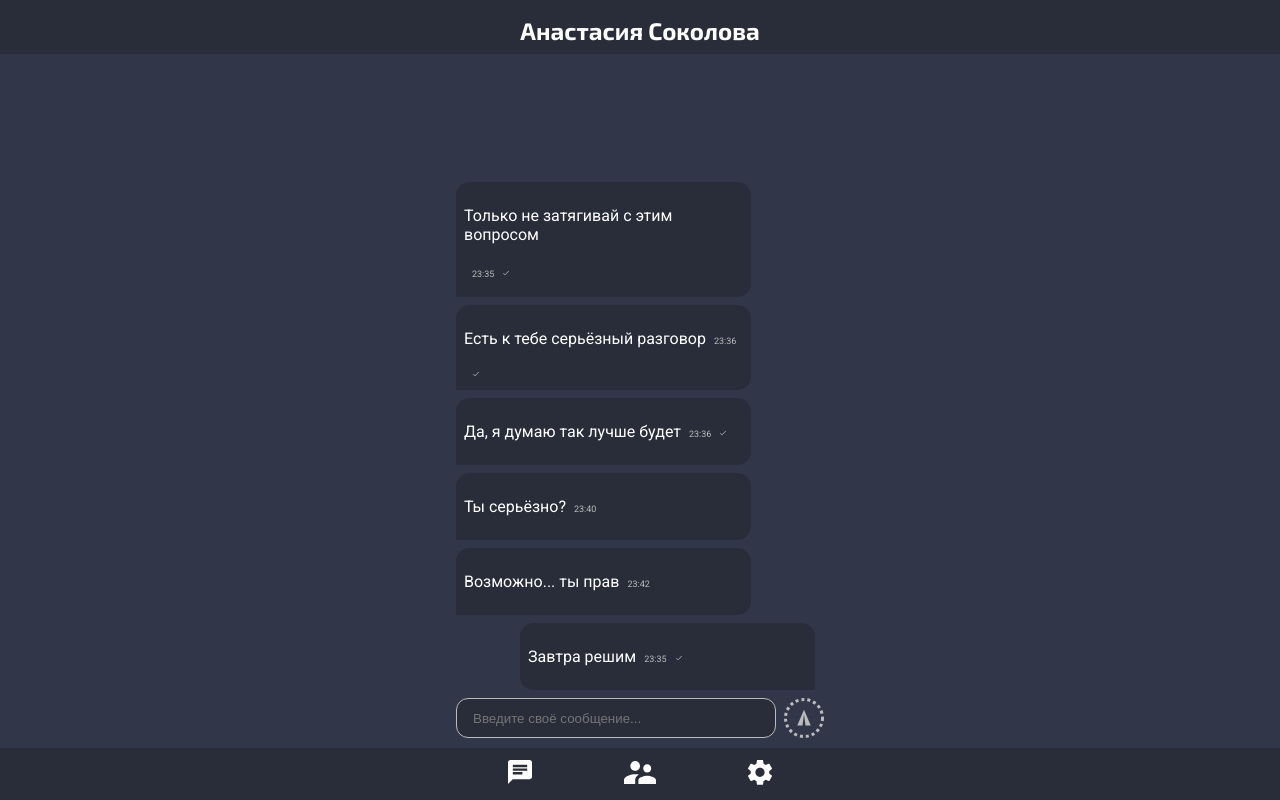
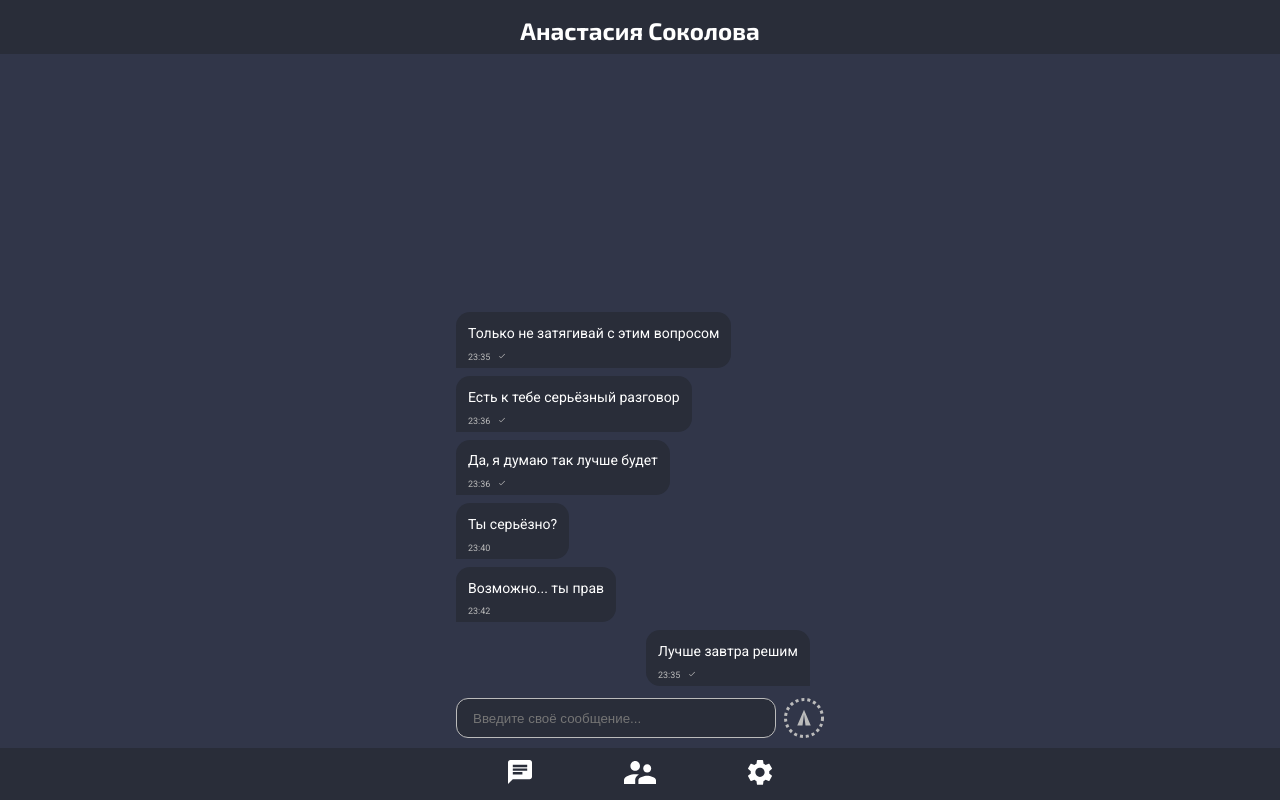
Before and after one commit to NSmolyakov/Impulse, a React app: page /messager in a window 1280 px wide. Built offline with nearby package versions, Linux system fonts and the light colour scheme.

Commit message:
fix Dialog and Messager styles

```diff
--- a/src/app/components/MainContainer/Dialog/Dialog.css
+++ b/src/app/components/MainContainer/Dialog/Dialog.css
@@ -15,11 +15,12 @@
     position: absolute;
     top: 0;
     left: 80px;
+    line-height: 0px;
 }
 
 .Dialog .Discription {
     position: absolute;
-    top: 28px;
+    top: 20px;
     left: 80px;
 }
 
--- a/src/app/components/MainContainer/Dialog/Dialog.jsx
+++ b/src/app/components/MainContainer/Dialog/Dialog.jsx
@@ -4,16 +4,14 @@ import './Dialog.css'
 import { Link } from 'react-router-dom';
 
 function Dialog(props) {
-  debugger;
   return (
     <Link to='messager'>
-         <div className='Dialog'>
+      <div className='Dialog'>
          <img alt='UserPhoto' src={noPhoto} />
          <h3 className='UserName'>{props.name} </h3>
          <p className='Discription'>{props.lastMessage}</p>
          <p className='Time'>14:40</p>
-
-   </div>
+      </div>
     </Link>
 
   );
--- a/src/app/components/MainContainer/Messager/Message/Message.css
+++ b/src/app/components/MainContainer/Messager/Message/Message.css
@@ -1,28 +1,30 @@
 .Message {
     background: #292D39;
     border-radius: 14px 14px 14px 0;
-    max-width: 295px;
     margin-bottom: 8px;
     animation: blockStart 1 .75s;
+    display: inline-block;
 }
 .MessageIn{
-    margin-left: 64px;
+    margin-left: 190px;
     border-radius: 14px 14px 0 14px;
-}
-
-.Message .Content {
-    padding: 8px;
 }
 
 .Message .Text {
     font-family: 'Roboto';
     font-style: normal;
     font-weight: normal;
-    font-size: 16px;
-    line-height: 19px;
+    font-size: 14px;
+    line-height: 20px;
 
     color: #FFFFFF;
     display: inline-block;
+
+    max-width: 295px;
+
+    margin-block-start: 0.2em;
+    margin-block-end: 0.2em;
+    padding: 8px 12px 0 12px;
 }
 
 .Message .Time {
@@ -30,21 +32,18 @@
     font-style: normal;
     font-weight: normal;
     font-size: 9px;
-    line-height: 11px;
+    line-height: 4px;
 
     text-align: right;
     display: inline-block;
 
     color: #BBBBBB;
-    margin-left: 8px;
+    padding: 0 8px 0 12px;
 }
 
 .Message .Sent {
-    margin-left: 8px;
+    padding-right: 8px;
 }
-
-
-
 
 
 /*Message animation */
--- a/src/app/components/MainContainer/Messager/Message/Message.jsx
+++ b/src/app/components/MainContainer/Messager/Message/Message.jsx
@@ -4,21 +4,21 @@ import Sent from '../../../../assets/img/sent.svg'
 
 function Message(props) {
 
-    debugger;
     let dilivered = props.dilivered;
 
     return (
-        <div className='Message'>
-            <div className="Content">
+        <div className='MessageWrapper'>
+            <div className='Message'>
+
                 <p className='Text'>{props.message}</p>
+
+                <br />
                 <p className='Time'>{props.time}</p>
-
-                {dilivered  ?    <img className='Sent' src={Sent} alt='D' />
+                { dilivered ?   <img className='Sent' src={Sent} alt='D' />
 
                             :   <div></div> }
 
             </div>
-
         </div>
     )
 }
--- a/src/app/components/MainContainer/Messager/Message/MessageIn.jsx
+++ b/src/app/components/MainContainer/Messager/Message/MessageIn.jsx
@@ -6,7 +6,8 @@ function MessageIn (props) {
     return(
         <div className='Message MessageIn'>
             <div className="Content">
-                <p className='Text'>Завтра решим</p>
+                <p className='Text'>Лучше завтра решим</p>
+                <br />
                 <p className='Time'>23:35</p>
                 <img className='Sent'src={Sent} alt='D'/>
             </div>
--- a/src/app/components/MainContainer/Messager/Messager.css
+++ b/src/app/components/MainContainer/Messager/Messager.css
@@ -1,15 +1,16 @@
-.Messager {
+.MessagerWrapper {
     display: flex;
+    align-items: flex-end;
     height: 90vh;
-    align-items: flex-end;
 }
 
-.MessagerWrapper {
+.Messager {
     margin-bottom: 52px;
 }
 
 .sendMessage {
     display: flex;
+    margin-top: 4px;
 }
 
 .sendMessage img {
--- a/src/app/components/MainContainer/Messager/Messager.jsx
+++ b/src/app/components/MainContainer/Messager/Messager.jsx
@@ -13,8 +13,8 @@ function Messager(props) {
     let emptyCheker = false;
 
     return (
-        <div className='Messager'>
-            <div className="MessagerWrapper">
+        <div className='MessagerWrapper'>
+            <div className="Messager">
 
                 { emptyCheker   ?   <div className='EmptyMessager'>
                                         <img src={EasyLogo} alt='no message' />
```
